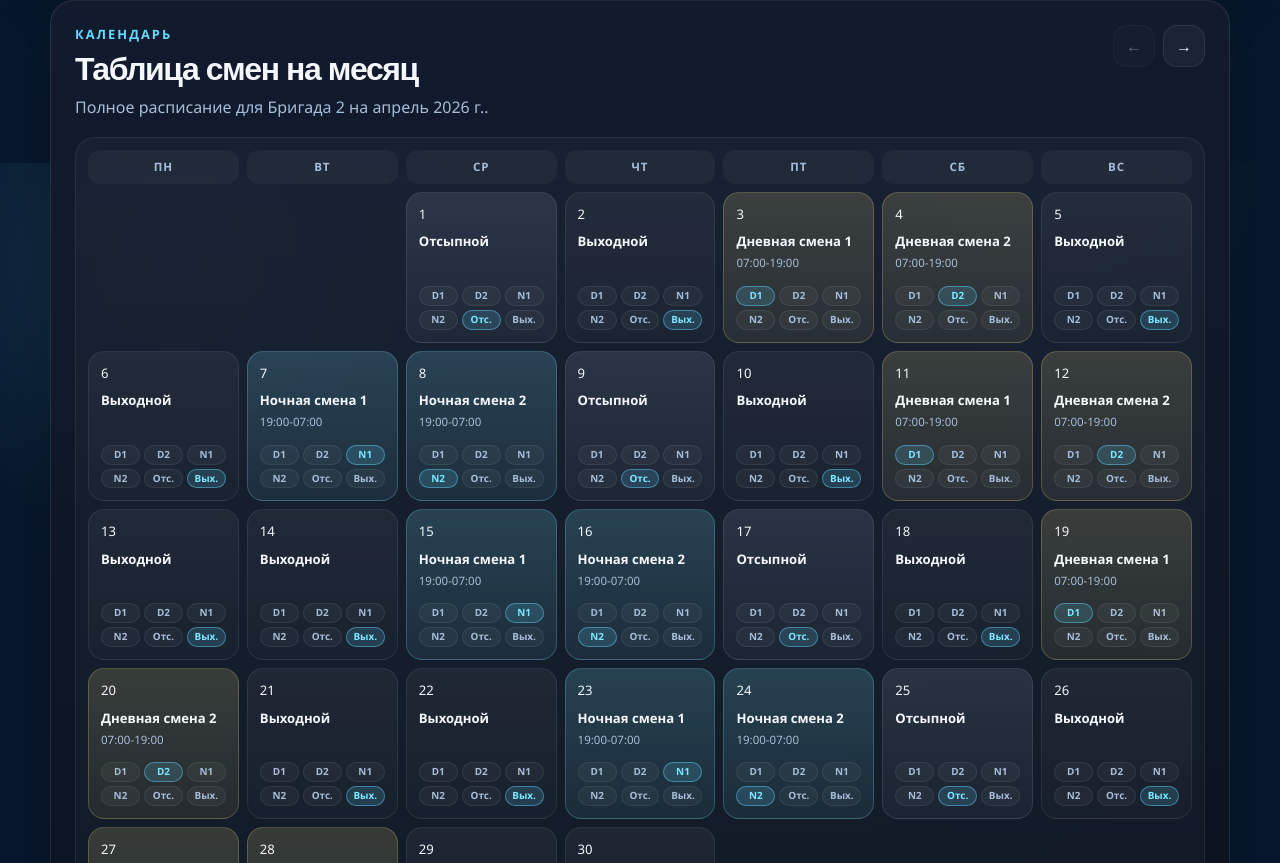
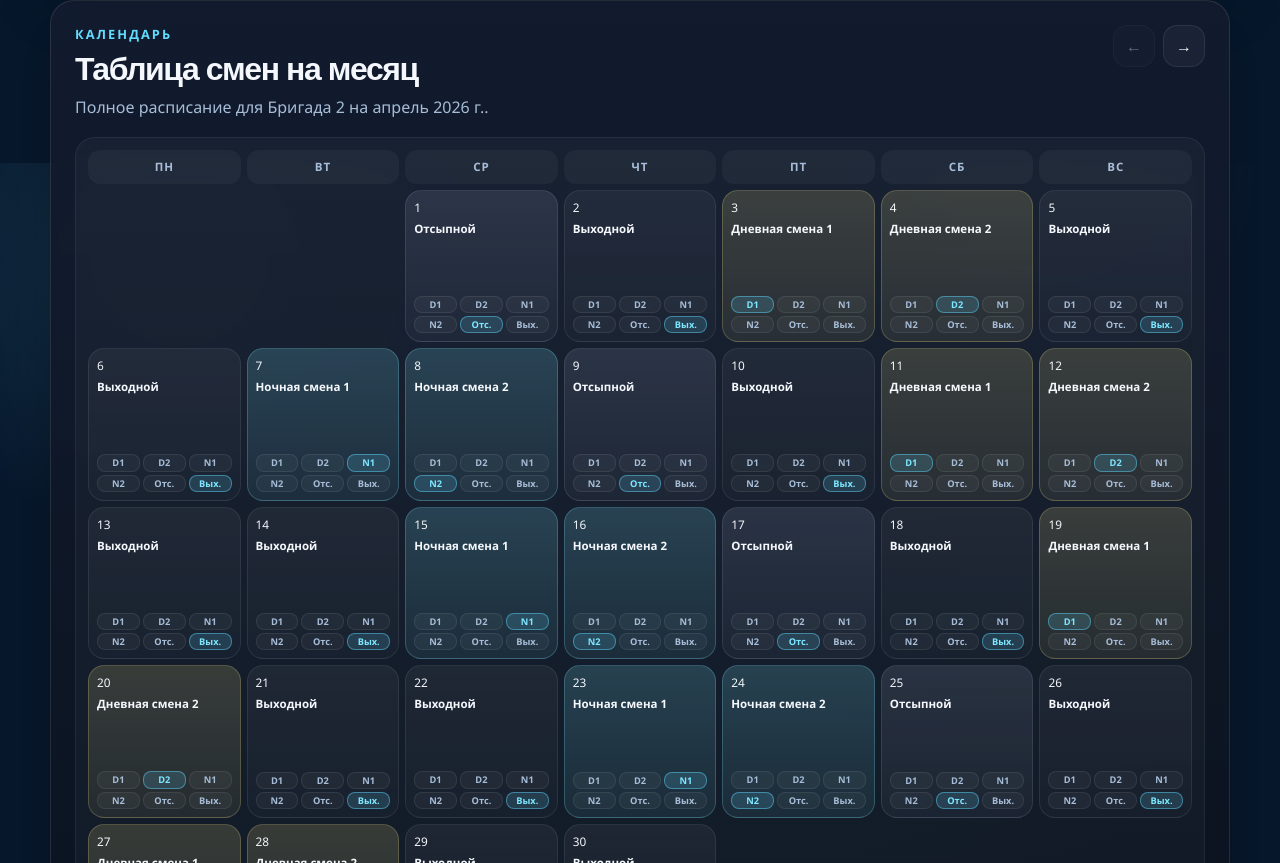
Before and after one commit to QweeeTleX/Vahta-enhanced, a React (Vite) app: page / in a window 1280 px wide. Shown: the part 637-1500 px from the top of the page. Built offline with nearby package versions, Linux system fonts and the light colour scheme.

Commit message:
fixed layout

```diff
--- a/src/styles/MonthScheduleTable.css
+++ b/src/styles/MonthScheduleTable.css
@@ -74,7 +74,7 @@
 	background: rgba(255, 255, 255, 0.03);
   display: grid;
   align-content: start;
-  gap: 10px;
+  gap: 5px;
 	overflow: hidden;
   grid-template-rows: auto 1fr auto;
 }
@@ -208,7 +208,7 @@
 
 
 
-@media (max-width: 1180px) {
+@media (max-width: 1380px) {
   .calendar-grid {
     gap: 6px;
   }
@@ -250,7 +250,7 @@
 
 
 
-@media (max-width: 720px) {
+@media (max-width: 920px) {
   .month-table-panel {
     width: 100%;
   }
```
